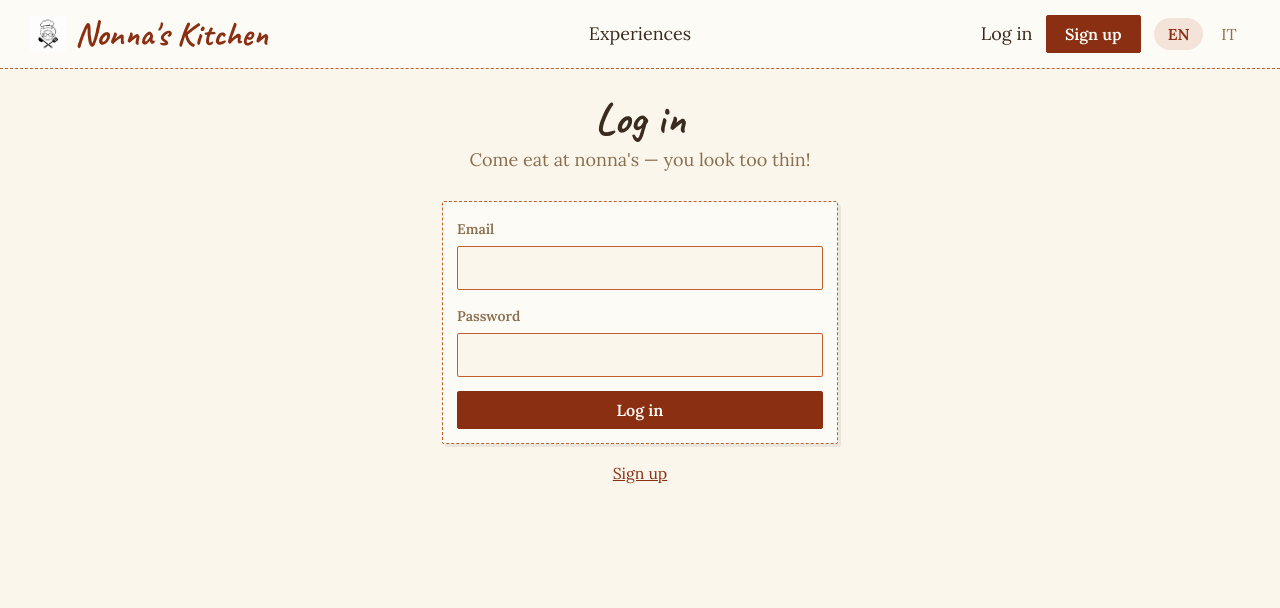
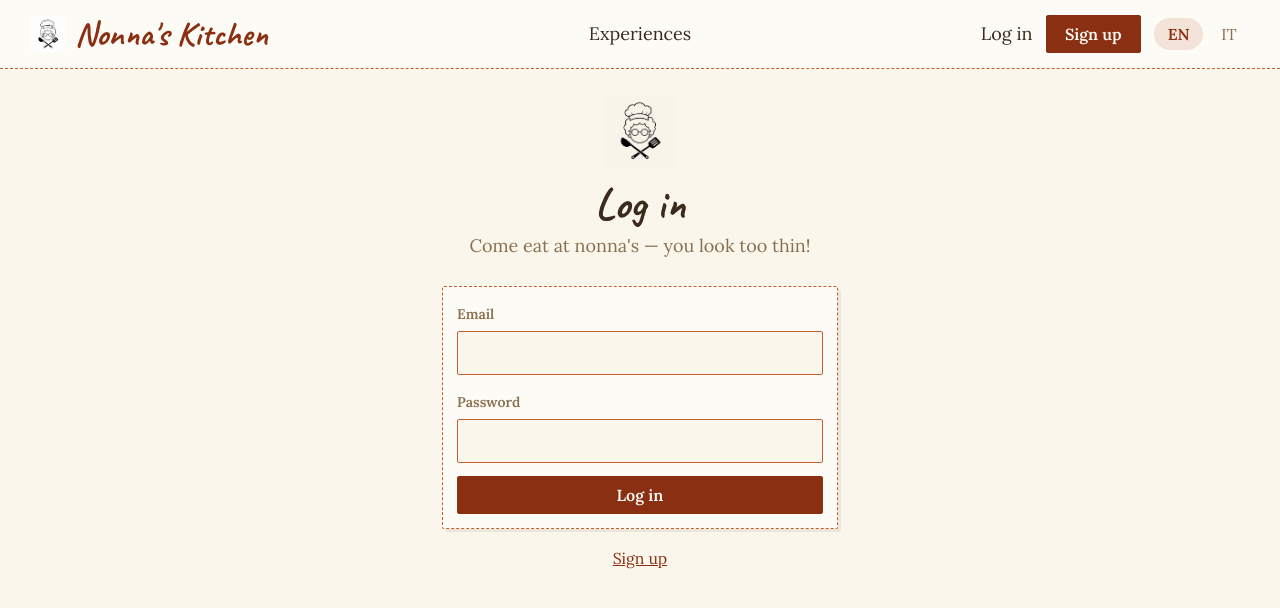
Before and after one commit to antoninolm/nonnas_kitchen, a React (Vite) app in the folder client/: page /login in a window 1280 px wide. Shown: the top 608 px of the page. Built offline with nearby package versions, Linux system fonts and the light colour scheme; no server answers.

Commit message:
feat: logo on auth pages
Co-Authored-By: Claude Fable 5 <noreply@anthropic.com>

```diff
--- /dev/null
+++ b/client/src/components/AuthHeader.jsx
@@ -0,0 +1,20 @@
+import { useTranslation } from "../hooks/useTranslation";
+import logo from "../assets/logo.png";
+
+function AuthHeader({ titleKey, subtitleKey }) {
+  const { t } = useTranslation();
+
+  return (
+    <>
+      <img
+        src={logo}
+        alt=""
+        className="mx-auto mb-3 block h-16 w-16 mix-blend-multiply"
+      />
+      <h1 className="mt-0 mb-1 text-center">{t(titleKey)}</h1>
+      <p className="mb-6 text-center text-text-secondary">{t(subtitleKey)}</p>
+    </>
+  );
+}
+
+export default AuthHeader;
--- a/client/src/pages/Login.jsx
+++ b/client/src/pages/Login.jsx
@@ -3,6 +3,7 @@ import { useNavigate, useLocation, Link } from "react-router-dom";
 import { useAuth } from "../hooks/useAuth";
 import { useTranslation } from "../hooks/useTranslation";
 import { apiErrorKey } from "../utils/apiError";
+import AuthHeader from "../components/AuthHeader.jsx";
 
 function Login() {
   const { login } = useAuth();
@@ -37,10 +38,10 @@ function Login() {
 
   return (
     <section className="mx-auto w-full max-w-sm px-4 py-section-y">
-      <h1 className="mt-0 mb-1 text-center">{t("auth.login.title")}</h1>
-      <p className="mb-6 text-center text-text-secondary">
-        {t("auth.login.subtitle")}
-      </p>
+      <AuthHeader
+        titleKey="auth.login.title"
+        subtitleKey="auth.login.subtitle"
+      />
       <div className="rounded-card border border-dashed border-border bg-surface p-card shadow-card">
         <form onSubmit={handleSubmit} className="flex flex-col gap-3">
           <label className="form-label">
--- a/client/src/pages/Register.jsx
+++ b/client/src/pages/Register.jsx
@@ -3,6 +3,7 @@ import { useNavigate, Link } from "react-router-dom";
 import { useAuth } from "../hooks/useAuth";
 import { useTranslation } from "../hooks/useTranslation";
 import { apiErrorKey } from "../utils/apiError";
+import AuthHeader from "../components/AuthHeader.jsx";
 
 function Register() {
   const { register } = useAuth();
@@ -41,10 +42,10 @@ function Register() {
 
   return (
     <section className="mx-auto w-full max-w-sm px-4 py-section-y">
-      <h1 className="mt-0 mb-1 text-center">{t("auth.register.title")}</h1>
-      <p className="mb-6 text-center text-text-secondary">
-        {t("auth.register.subtitle")}
-      </p>
+      <AuthHeader
+        titleKey="auth.register.title"
+        subtitleKey="auth.register.subtitle"
+      />
       <div className="rounded-card border border-dashed border-border bg-surface p-card shadow-card">
         <form onSubmit={handleSubmit} className="flex flex-col gap-3">
           <label className="form-label">
```
